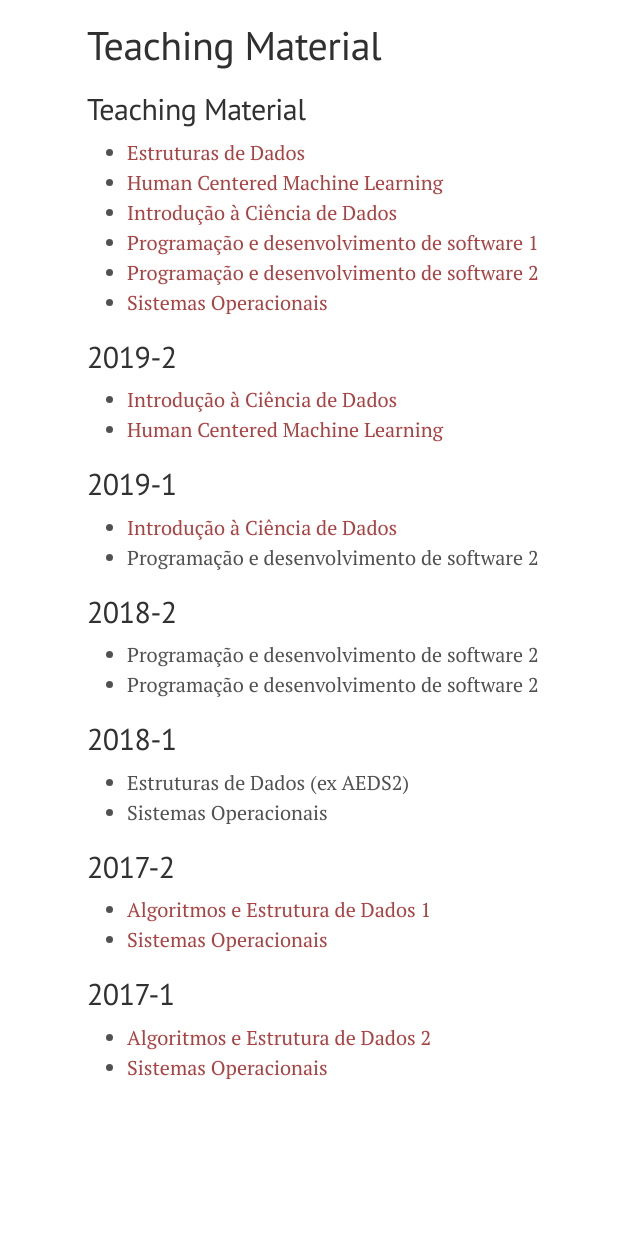
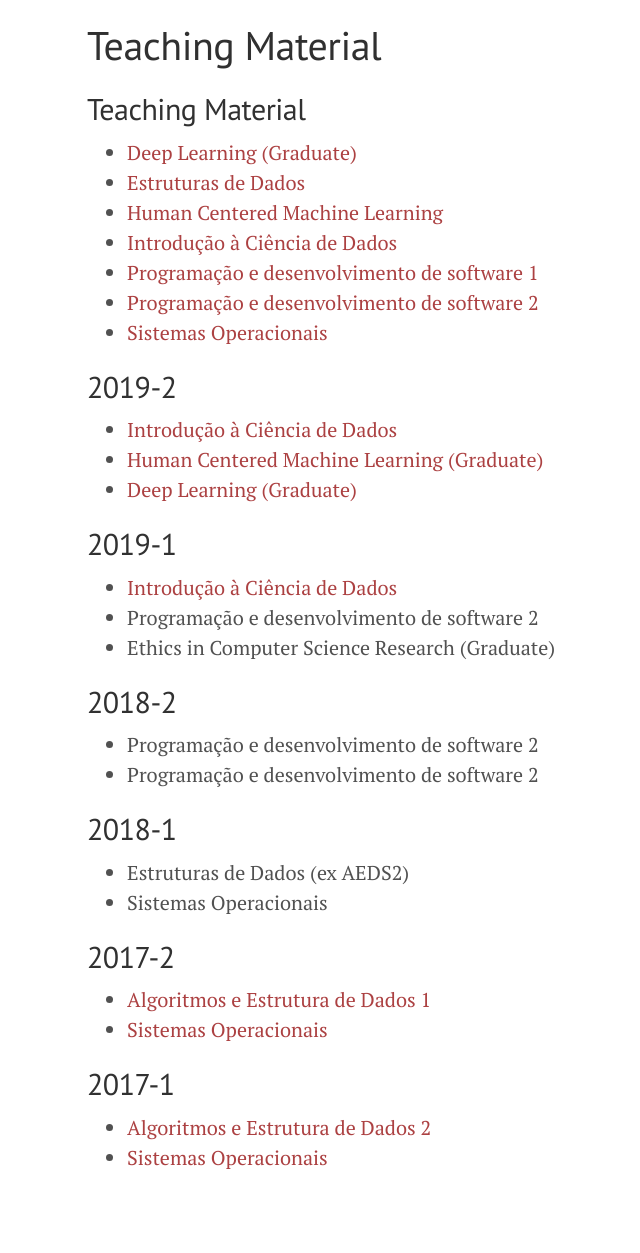
Before and after one commit to flaviovdf/flaviovdf.github.io, a Jekyll site: the page built from teaching/index.md, in a window 1280 px wide. Shown: the whole page, without its empty margins (193-833 px from the left). Built offline with Jekyll 4.4.1, drawn with Linux system fonts in a browser that asks for light colours; before the commit the page ends 1163 px from its top, so only the background shows below that.

Commit message:
Update index.md

```diff
--- a/teaching/index.md
+++ b/teaching/index.md
@@ -6,6 +6,7 @@ permalink: /teaching/
 
 ## Teaching Material
 
+  * [Deep Learning (Graduate)](https://deep-ufmg.github.io/)
   * [Estruturas de Dados](https://github.com/flaviovdf/estruturas-de-dados)
   * [Human Centered Machine Learning](https://drive.google.com/open?id=173s0BS44S74Wag5mKQPZFRlB49ZTY7im)
   * [Introdução à Ciência de Dados](https://github.com/icd-ufmg)
@@ -15,11 +16,13 @@ permalink: /teaching/
 
 ## 2019-2
    * [Introdução à Ciência de Dados](https://github.com/icd-ufmg/2019.2)
-   * [Human Centered Machine Learning](https://drive.google.com/open?id=173s0BS44S74Wag5mKQPZFRlB49ZTY7im)
+   * [Human Centered Machine Learning (Graduate)](https://drive.google.com/open?id=173s0BS44S74Wag5mKQPZFRlB49ZTY7im)
+   * [Deep Learning (Graduate)](https://deep-ufmg.github.io/)
 
 ## 2019-1
   * [Introdução à Ciência de Dados](https://github.com/icd-ufmg/2019.1)
   * Programação e desenvolvimento de software 2
+  * Ethics in Computer Science Research (Graduate)
 
 ## 2018-2
   * Programação e desenvolvimento de software 2
```
